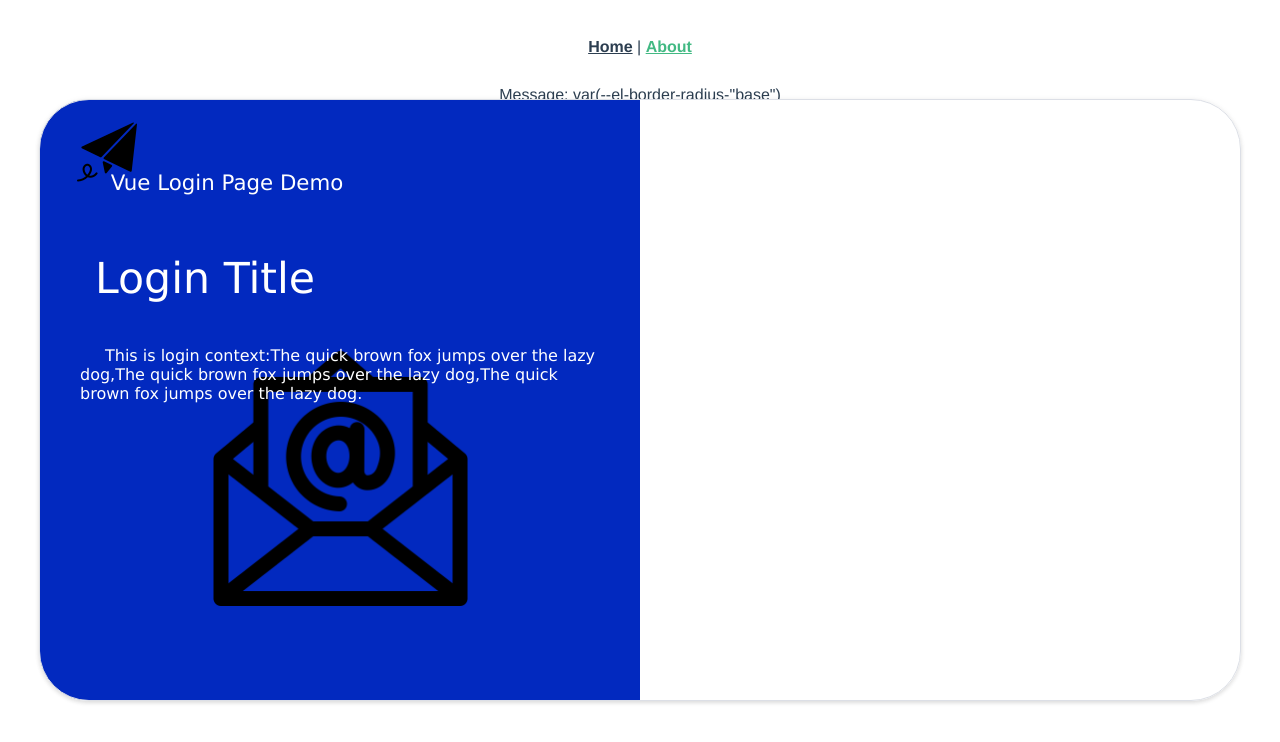
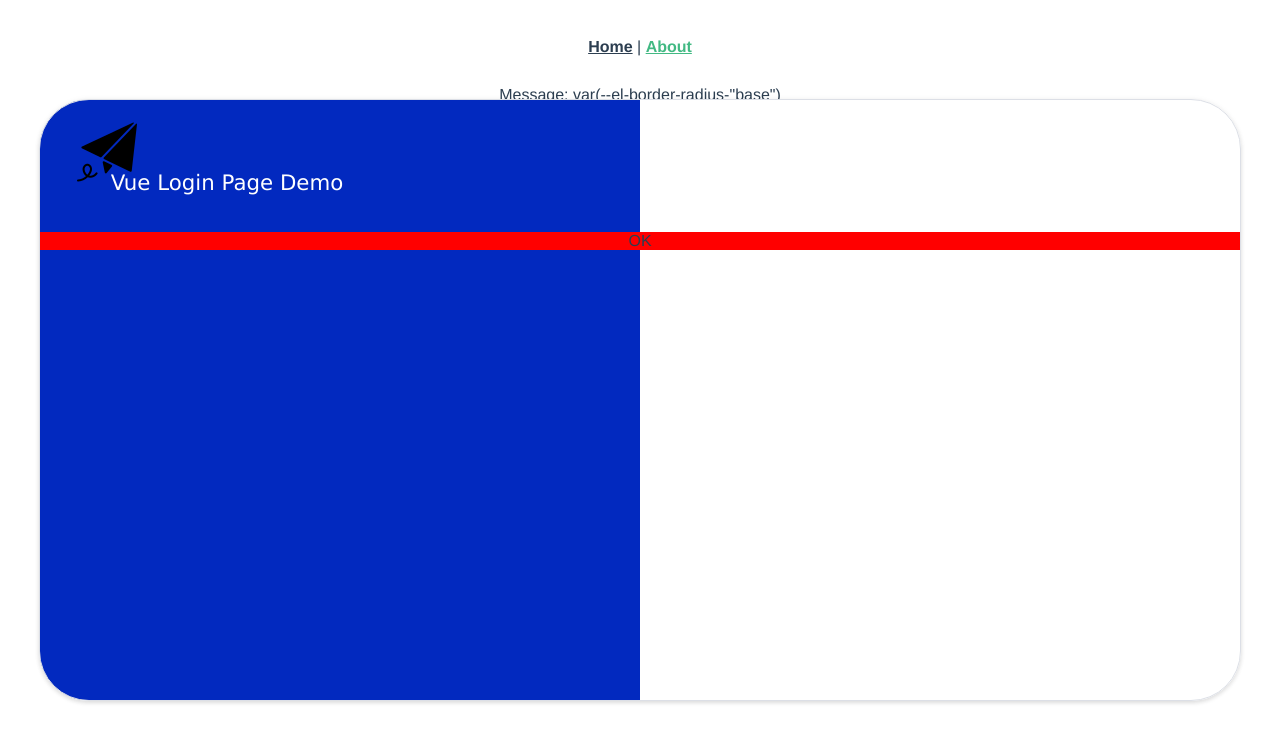
Before and after one commit to crazychucky/vue_login, a Vue app: page /about in a window 1280 px wide. Shown: the top 742 px of the page. Built offline with nearby package versions, Linux system fonts and the light colour scheme.

Commit message:
chore:wip

```diff
--- a/src/views/AboutView.vue
+++ b/src/views/AboutView.vue
@@ -11,11 +11,13 @@
     </div>
 
     <!-- left content -->
-    <div class="intro">
+    <!-- <div class="intro">
       <p class="intro_title">Login Title</p>
       <p class="intro_text">This is login context:The quick brown fox jumps over the lazy dog,The quick brown fox jumps over the lazy dog,The quick brown fox jumps over the lazy dog.</p>
       <img alt="login" src="../assets/email.png" class="intro_img">
-    </div>
+    </div> -->
+
+    <div class="main_container">OK</div>
   </div>
 </template>
 
@@ -93,4 +95,10 @@ import { ref } from 'vue'
   top: -68px;
   z-index: 1;  /*置于底层*/
 }
+
+.main_container {
+  width:1200;
+  height: 200;
+  background-color:red
+}
 </style>
```
